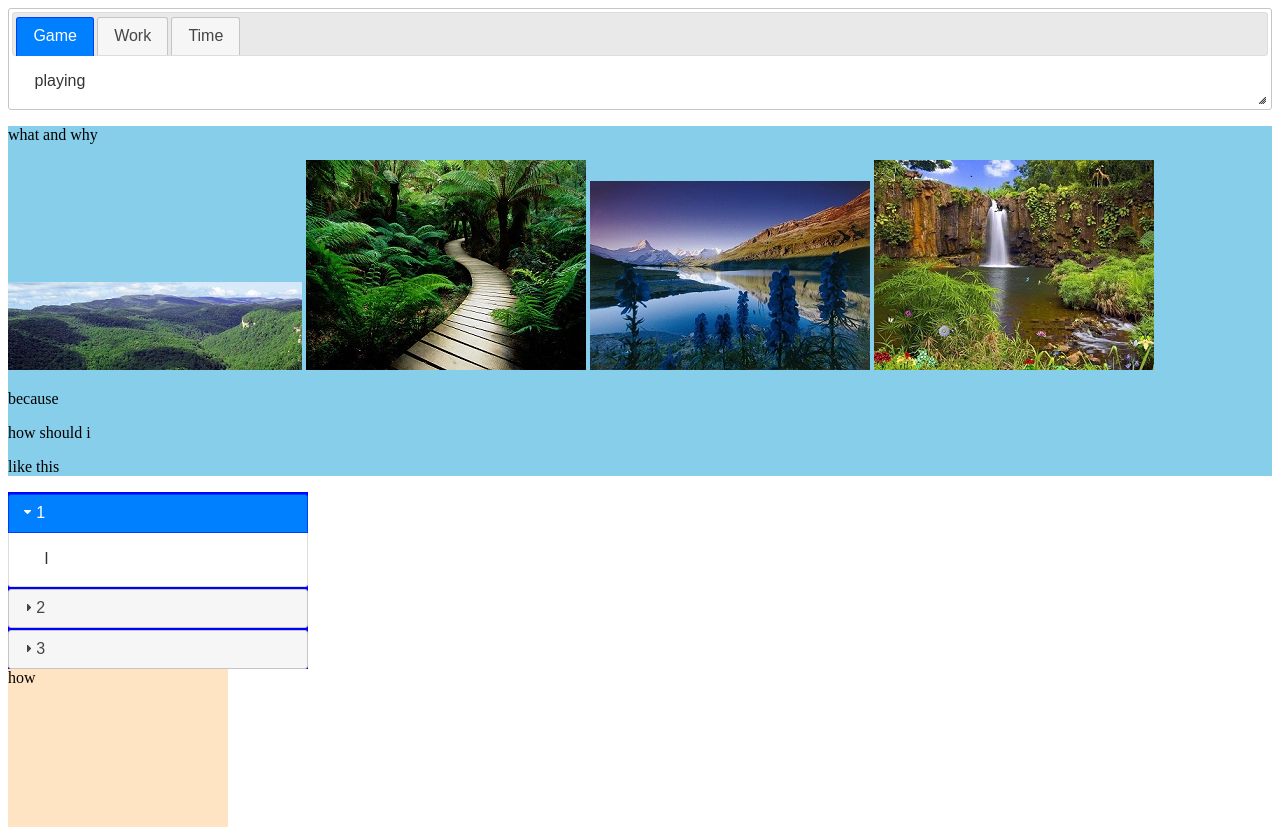
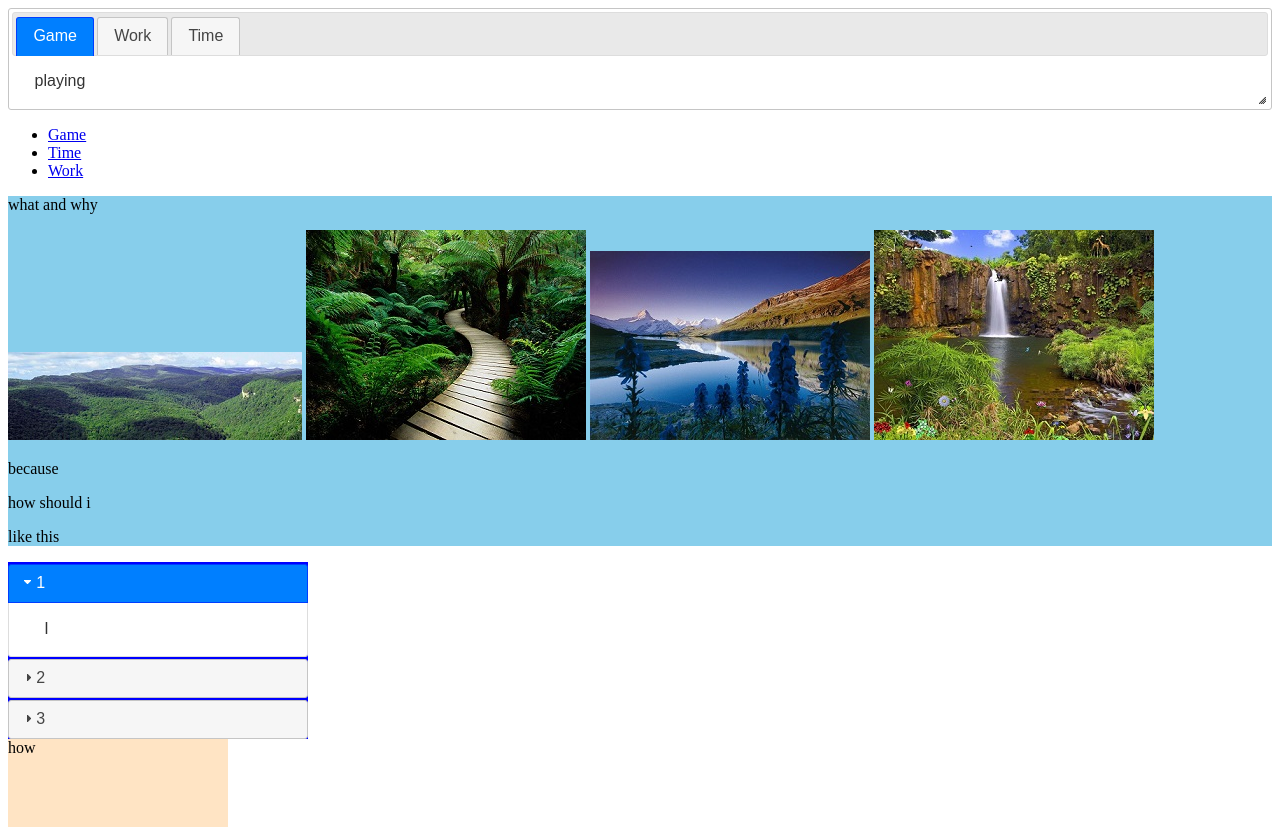
Before and after one commit to JacksonMcGlasson/Portfolio3JacksonM, a plain HTML site: page public_html/index.html in a window 1280 px wide. Shown: the top 827 px of the page. Drawn offline with nearby package versions, Linux system fonts and the light colour scheme.

Commit message:
link nudging

```diff
--- a/public_html/css/style.css
+++ b/public_html/css/style.css
@@ -54,3 +54,11 @@
 body {
 	cursor: url('cursor.png.ico'), default;
 }
+#animateList li a {
+    cursor: pointer;
+    transition: padding-left 250ms ease-out;
+    /* trans pattern:  property duration timingMethod delay */
+}
+#animateList li a:hover {
+    padding-left: 20px;
+}
--- a/public_html/index.html
+++ b/public_html/index.html
@@ -41,6 +41,11 @@ and open the template in the editor.
             <div id="fragment-3">passing</div>
 
         </div>
+        <ul id="animateList">
+            <li><a href="http://localhost:8383/Portfolio2/index.html">Game</a></li>
+            <li><a href="http://localhost:8383/Portfolio2/technology.html">Time</a></li>
+            <li><a href="http://localhost:8383/Portfolio2/projects.html">Work</a></li>
+        </ul>
         <!-- colored div-->
         <div class="why">
             <p id="wAndW">what and why</p>
```
